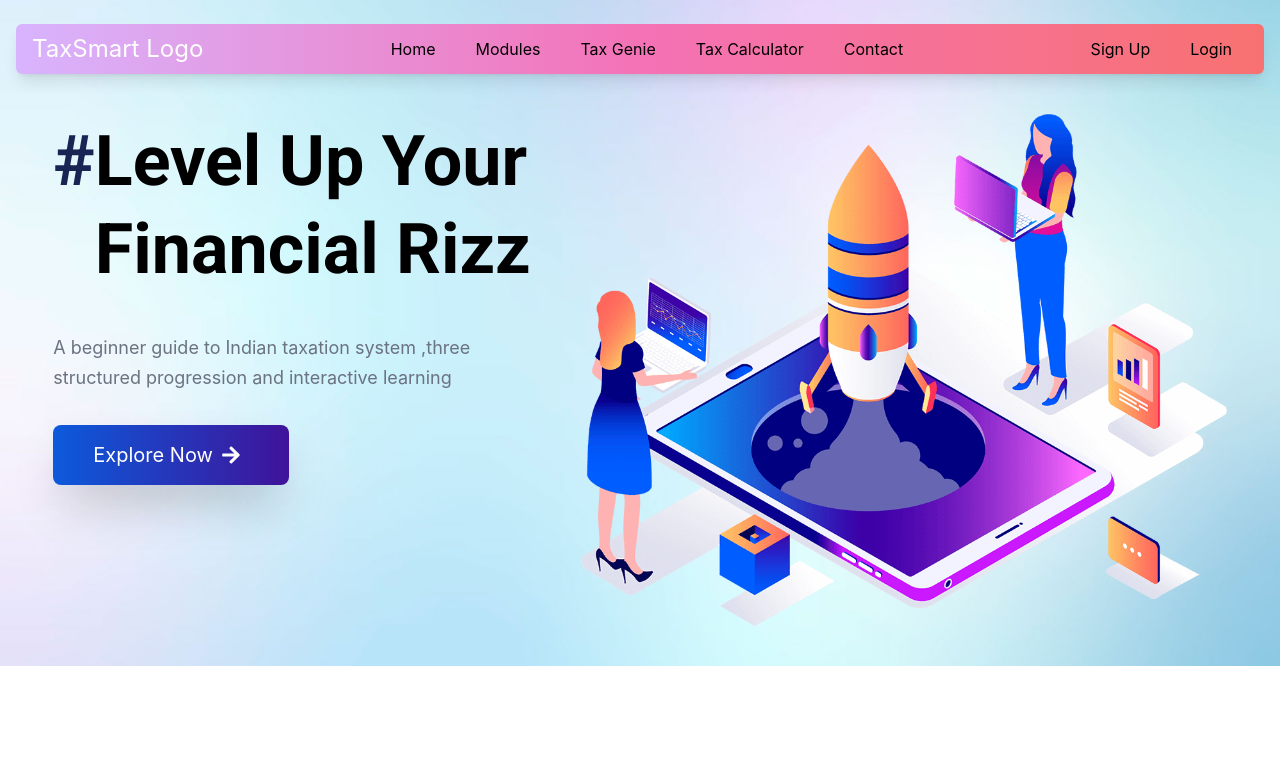
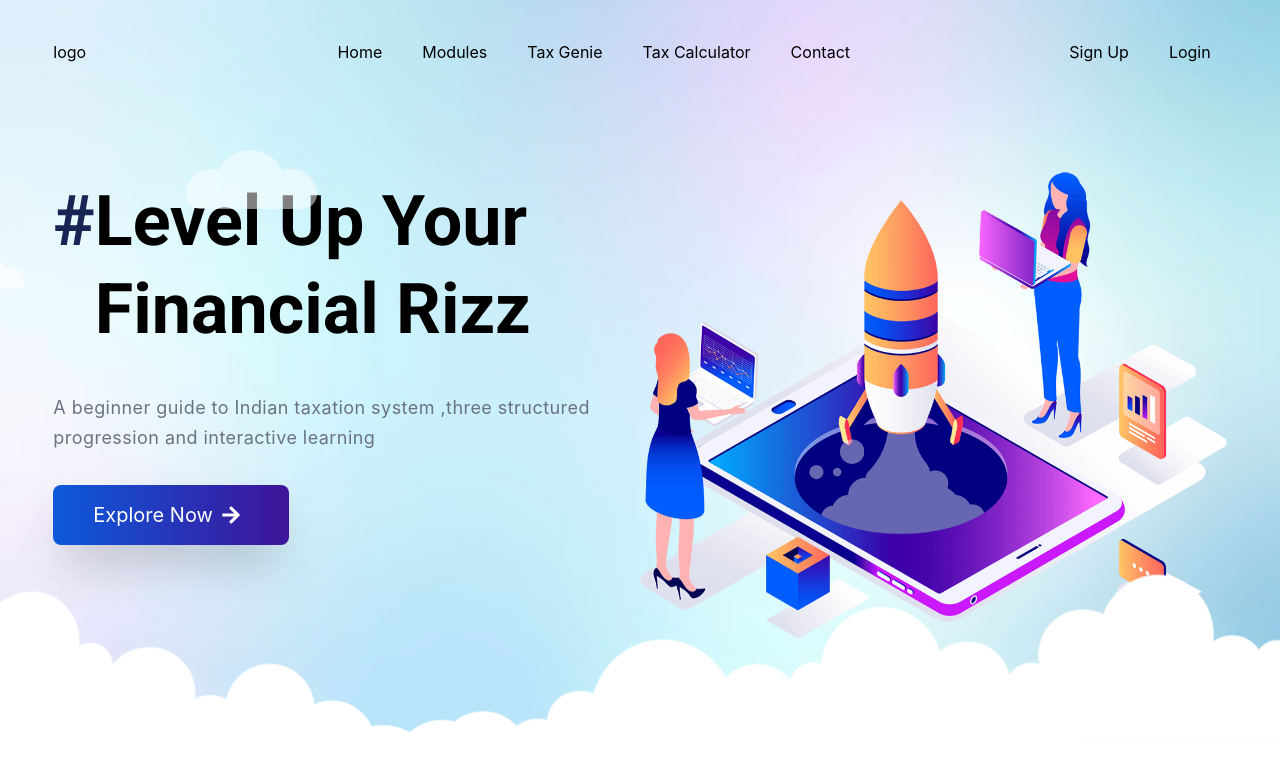
Before and after one commit to IshankSharma2178/Tax-Smart, a React (Create React App) app: page / in a window 1280 px wide. Shown: the top 770 px of the page. Built offline with nearby package versions, Linux system fonts and the light colour scheme.

Commit message:
Changes in Hero Section

```diff
--- a/package.json
+++ b/package.json
@@ -6,12 +6,14 @@
     "@testing-library/jest-dom": "^5.17.0",
     "@testing-library/react": "^13.4.0",
     "@testing-library/user-event": "^13.5.0",
+    "classnames": "^2.5.1",
     "react": "^18.3.1",
     "react-dom": "^18.3.1",
     "react-icons": "^5.3.0",
     "react-router": "^6.26.1",
     "react-router-dom": "^6.26.1",
     "react-scripts": "5.0.1",
+    "react-sticky-navbar": "^1.1.2",
     "web-vitals": "^2.1.4"
   },
   "scripts": {
--- a/src/App.css
+++ b/src/App.css
@@ -31,3 +31,43 @@
   body {
     overflow-x: hidden;
   }
+  @keyframes bounce1 {
+    0%, 100% {
+        transform: translateY(0);
+        animation-timing-function: ease-in-out;
+    }
+    50% {
+        transform: translateY(-2%);
+        animation-timing-function: ease-in-out;
+    }
+}
+
+.animate-bounce1 {
+    animation: bounce1 2s infinite;
+}
+
+.shadow-image {
+  filter: drop-shadow(0 0 10px rgba(0, 0, 0, 0.5));
+}
+
+
+@keyframes moveX {
+  0% {
+    transform: translateX(-100px) translateY(0);
+  }
+  25% {
+    transform: translateX(-100px) translateY(20px);
+  }
+  50% {
+    transform: translateX(100px) translateY(20px);
+  }
+  75% {
+    transform: translateX(100px) translateY(0);
+  }
+  100% {
+    transform: translateX(-100px) translateY(0);
+  }
+}
+.border-image {
+  animation: moveX 23s ease-in-out infinite;
+}
--- a/src/App.js
+++ b/src/App.js
@@ -7,7 +7,7 @@ import Home from './pages/Home';
 
 function App() {
   return (
-    <div className='w-screen min-h-screen flex flex-col font-inter overflow-x-hidden overflow-y-auto'>
+    <div className='w-screen min-h-screen h-[200vh] flex flex-col font-inter overflow-x-hidden overflow-y-auto'>
       <Navbar/>
       <Routes>
         <Route path="/" element={<Home />} />
--- a/src/component/common/Navbar.js
+++ b/src/component/common/Navbar.js
@@ -1,19 +1,36 @@
-import React from 'react'
-import { NavbarLinks } from '../../data/NavbarLinks'
-import { NavLink } from 'react-router-dom'
+import React, { useState, useEffect } from 'react';
+import { NavbarLinks } from '../../data/NavbarLinks';
+import { NavLink } from 'react-router-dom';
+import StickyNavbar from "react-sticky-navbar";
 
 function Navbar() {
+  const [showNavbar, setShowNavbar] = useState(false);
+
+  useEffect(() => {
+    const handleScroll = () => {
+      if (window.scrollY === 0) {
+        setShowNavbar(false);
+      } else {
+        setShowNavbar(true);
+      }
+    };
+    window.addEventListener('scroll', handleScroll);
+    return () => {
+      window.removeEventListener('scroll', handleScroll);
+    };
+  }, []);
+
   return (
-    <div className='fixed w-full z-50'>
-      <div className=" h-[50px] bg-gradient-to-r from-purple-300 via-pink-400 to-red-400 flex items-center justify-between my-6 mx-4 px-4 py-1 rounded-md shadow-lg">
-
+    <div className='fixed  z-50 flex justify-center items-center'>
+      {showNavbar && (
+        <StickyNavbar>
+          <div className=" h-[50px]  max-w-[1360px] w-11/12 mx-auto w-full bg-gradient-to-r from-purple-300 via-pink-400 to-red-400 flex items-center justify-between  px-4 py-1 rounded-md shadow-lg">
             {/* Logo */}
             <span className=" text-white text-2xl ">TaxSmart Logo</span>
 
             {/* navbar-links */}
             <div className='flex flex-row gap-10'>
-            {
-                NavbarLinks.map((links,key)=>(
+              {NavbarLinks.map((links, key) => (
                 <div>
                   <NavLink to={links.path}>
                     <div>
@@ -21,8 +38,7 @@ function Navbar() {
                     </div>
                   </NavLink>
                 </div>
-                ))
-            }
+              ))}
             </div>
 
             <div className='flex flex-row gap-10 mr-4'>
@@ -34,9 +50,10 @@ function Navbar() {
               </NavLink>
             </div>
           </div>
+        </StickyNavbar>
+      )}
     </div>
-
-  )
+  );
 }
 
-export default Navbar
+export default Navbar;
--- a/src/pages/Home.js
+++ b/src/pages/Home.js
@@ -3,22 +3,62 @@ import heroImg from "../assets/img/illustration/8.png"
 import banner from "../assets/img/shape/banner.jpg";
 import arrow from "../assets/img/shape/17.png";
 import { FaArrowRight } from "react-icons/fa";
+import cloudsIcon from "../assets/img/icon/5.png"
+import greenDots from "../assets/img/shape/6.png"
+import { NavbarLinks } from '../data/NavbarLinks';
+import { NavLink } from 'react-router-dom';
+import clouds from "../assets/img/illustration/cloud.png"
 
 function Home() {
   return (
     <div className='overflow-x-hidden '>
+
+    {/* Section - 1 */}
       <div
-        className="bg-cover bg-no-repeat bg-center  pt-[50px] pb-10 mx-auto"
+        className="bg-cover bg-no-repeat bg-center   pb-[100px] mx-auto relative"
         style={{ backgroundImage: `url(${banner})` }}
       >
-        <div className="max-w-[1260px] w-11/12 mx-auto flex items-center pt-16  justify-center">
-          <div className="flex flex-wrap justify-between mx-auto">
-            <div className="w-full lg:w-[45%] mt-1">
+        <div className="max-w-[1260px] w-11/12 mx-auto flex flex-col items-center   justify-center">
+
+            {/* Header */}
+            <div className='flex flex-row py-10 w-full m-auto items-center justify-between'>
+                <div>
+                    logo
+                </div>
+
+            {/* navbar-links */}
+                <div>
+                    <div className='flex flex-row gap-10 ml-8'>
+                    {NavbarLinks.map((links, key) => (
+                        <div>
+                        <NavLink to={links.path}>
+                            <div>
+                            {links.title}
+                            </div>
+                        </NavLink>
+                        </div>
+                    ))}
+                    </div>
+                </div>
+            {/* Authentication Buttons */}
+                <div className='flex flex-row gap-10 mr-4'>
+                    <NavLink to="/sign-up">
+                        <div>Sign Up</div>
+                    </NavLink>
+                    <NavLink to="/login">
+                        <div>Login</div>
+                    </NavLink>
+                </div>
+            </div>
+
+            {/* Hero Section */}
+          <div className="flex flex-wrap justify-between mx-auto pt-[70px]">
+            <div className="w-full lg:w-[50%] mt-1 relative">
               <div className="pr-8">
                 <h2 className="text-4xl flex flex-row  roboto-thin text-[70px] font-bold leading-tight mb-10">
                   <p className='text-blue-950'>#</p>Level Up Your  Financial Rizz
                 </h2>
-                <p className="mt-4 text-lg text-gray-500 leading-[30px]">
+                <p className="mt-4 text-lg text-gray-500 leading-[30px] tracking-wide">
                     A beginner guide to Indian taxation system ,three structured progression and interactive learning
                 </p>
                 <div className="mt-8">
@@ -28,15 +68,29 @@ function Home() {
                   </a>
                 </div>
               </div>
+              <div className='absolute -top-10 -translate-y-2'>
+  <img src={clouds} className='border-image' />
+</div>
+
+
             </div>
 
-            <div className="max-w-[55%] mt-12 lg:mt-0 relative">
-              <div className="flex flex-wrap space-x-4">
+            <div className="max-w-[50%] mt-12 lg:mt-0 relative ">
+              <div className="flex flex-wrap space-x-4 animate-bounce1">
                 <img className=" " src={heroImg} alt="Thumb 3" />
               </div>
+              {/* <div className='absolute top-0 w-[500px]'>
+                <img src={greenDots}/>
+              </div> */}
             </div>
           </div>
         </div>
+
+        {/* Clouds Image */}
+        <div className='absolute bottom-0 w-screen w-full'>
+            <img  src={cloudsIcon} />
+        </div>
+
       </div>
     </div>
   );
```
Also changed, not shown: src/assets/img/icon/5.png (added), 1 other file (tests, documents, lock files or other folders). Lines whose indentation alone changed are shown as unchanged.
